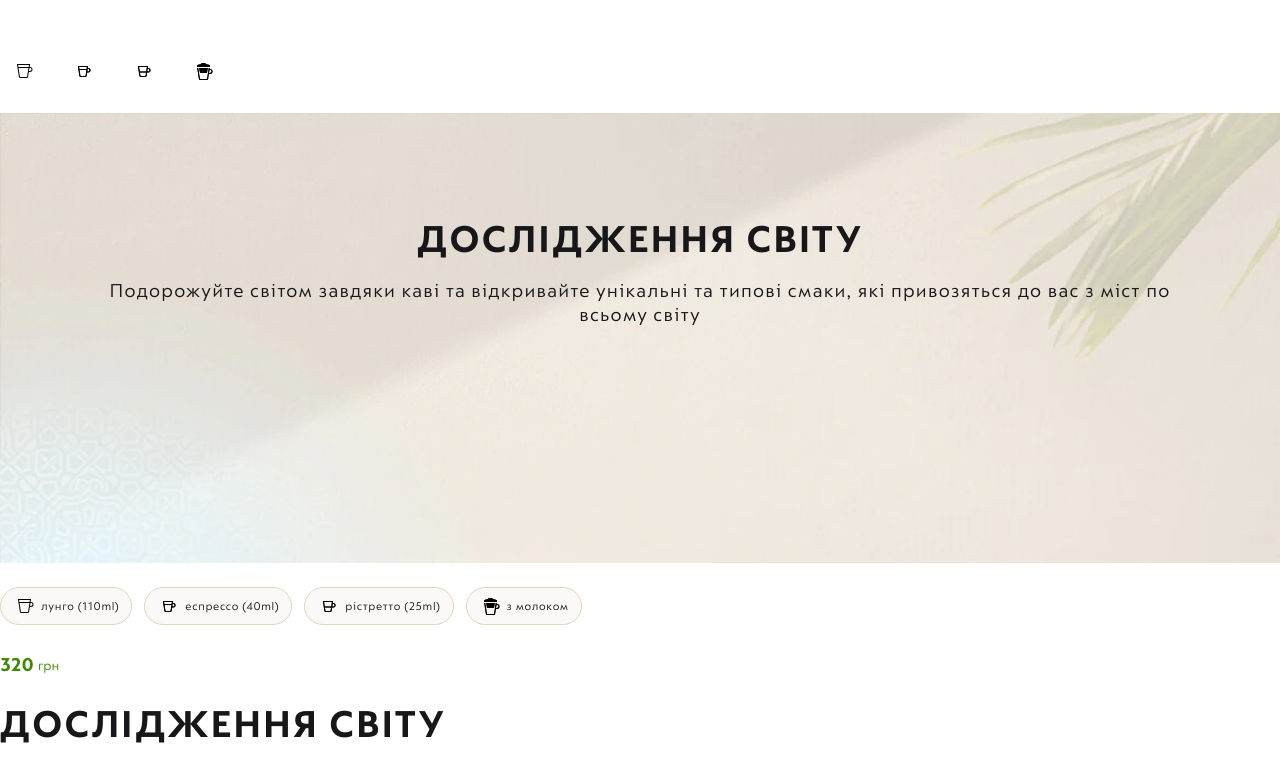
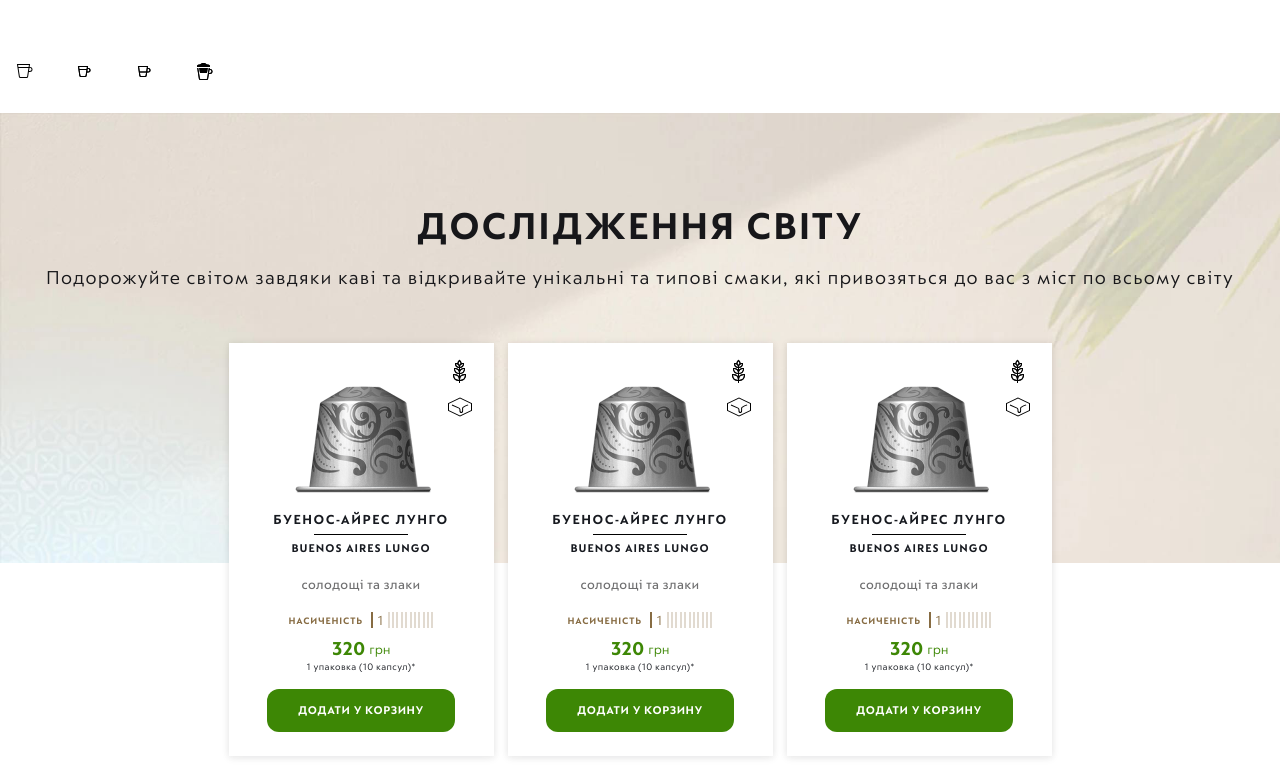
Before and after one commit to Freedgoole/bugel, a React (Create React App) app: page / in a window 1280 px wide. Shown: the part 4119-4897 px from the top of the page. Built offline with nearby package versions, Linux system fonts and the light colour scheme.

Commit message:
feat: My first feature

```diff
--- a/src/App.js
+++ b/src/App.js
@@ -25,13 +25,13 @@ import {Badge} from "./component/styledComponent/Badge";
 import {Button} from "./component/styledComponent/Button";
 import {Footer} from "./component/Footer";
 import {Price} from "./component/Price";
-import {useEffect, useState} from "react";
+import React, {useEffect, useState} from "react";
 import {SideBar} from "./component/sideBar";
 import {CardGood} from "./component/Card";
 import {goods} from "./catalog/goods";
 import useBodyOverflow from "./component/hooks/hiddenScroll";
 import {Header} from "./component/Header";
-import {SectionPreview} from "./component/styledComponent/Section";
+import {SectionGoodsWrapper, SectionPreview, SectionWrapper} from "./component/styledComponent/Section";
 import {Sections} from "./catalog/section";
 
 function App() {
@@ -84,12 +84,19 @@ function App() {
           ))}
         </div>
         <div style={{width: '100%', display: 'flex', gap: "12px", flexWrap: "wrap", justifyContent: "start", marginTop: '24px'}}>
+          <SectionWrapper>
             <SectionPreview style={{backgroundImage: `url(images/HomeSection/${Sections["worldExploration"].img})`}} >
                 <SectionTitle>Дослідження світу</SectionTitle>
                 <SectionDescription>
                   Подорожуйте світом завдяки каві та відкривайте унікальні та типові смаки, які привозяться до вас з міст по всьому світу
                 </SectionDescription>
             </SectionPreview>
+            <SectionGoodsWrapper>
+              <CardGood/>
+              <CardGood/>
+              <CardGood/>
+            </SectionGoodsWrapper>
+          </SectionWrapper>
         </div>
         <div style={{width: '100%', display: 'flex', gap: "12px", flexWrap: "wrap", justifyContent: "start", marginTop: '24px'}}>
           {Object.values(sizeOfCaup).map((note) => (
--- a/src/component/styledComponent/Section.js
+++ b/src/component/styledComponent/Section.js
@@ -1,12 +1,13 @@
 import styled from "styled-components";
-export const SectionPreview = styled.section`
+import {GoodsContainer} from "./Wrappers";
+export const SectionPreview = styled.div`
   width: 100%;
   height: 450px;
   background-color: black;
   color: ${(props) => props?.isWrite ? "white" : "black"};
   background-repeat: no-repeat;
   background-size: cover;
-  padding: 8%;
+  padding: 90px 25px;
   box-sizing: border-box;
 
   &:after {
@@ -22,6 +23,23 @@ export const SectionPreview = styled.section`
   }
 
   @media (max-width: 425px) {
-    height: 170px;
+    padding: 35px 25px 0;
+    height: 200px;
   }
 `;
+
+export const SectionWrapper = styled.section`
+  width: 100%;
+`
+
+export const SectionGoodsWrapper = styled(GoodsContainer)`
+  width: 100%;
+  transform: translateY(-220px);
+  @media (max-width: 970px) {
+    transform: translateY(-80px);
+  }
+
+  @media (max-width: 425px) {
+    transform: translateY(-20px);
+  }
+`
--- a/src/component/styledComponent/Wrappers.js
+++ b/src/component/styledComponent/Wrappers.js
@@ -23,8 +23,6 @@ export const GoodsContainer = styled.div`
   flex-wrap: wrap;
   gap: 14px;
   justify-content: center;
-  background-color: #faf9f8;
-
 
   @media (max-width: 767px) {
      grid-template-columns: 1fr;
```
Lines whose indentation alone changed are shown as unchanged.
